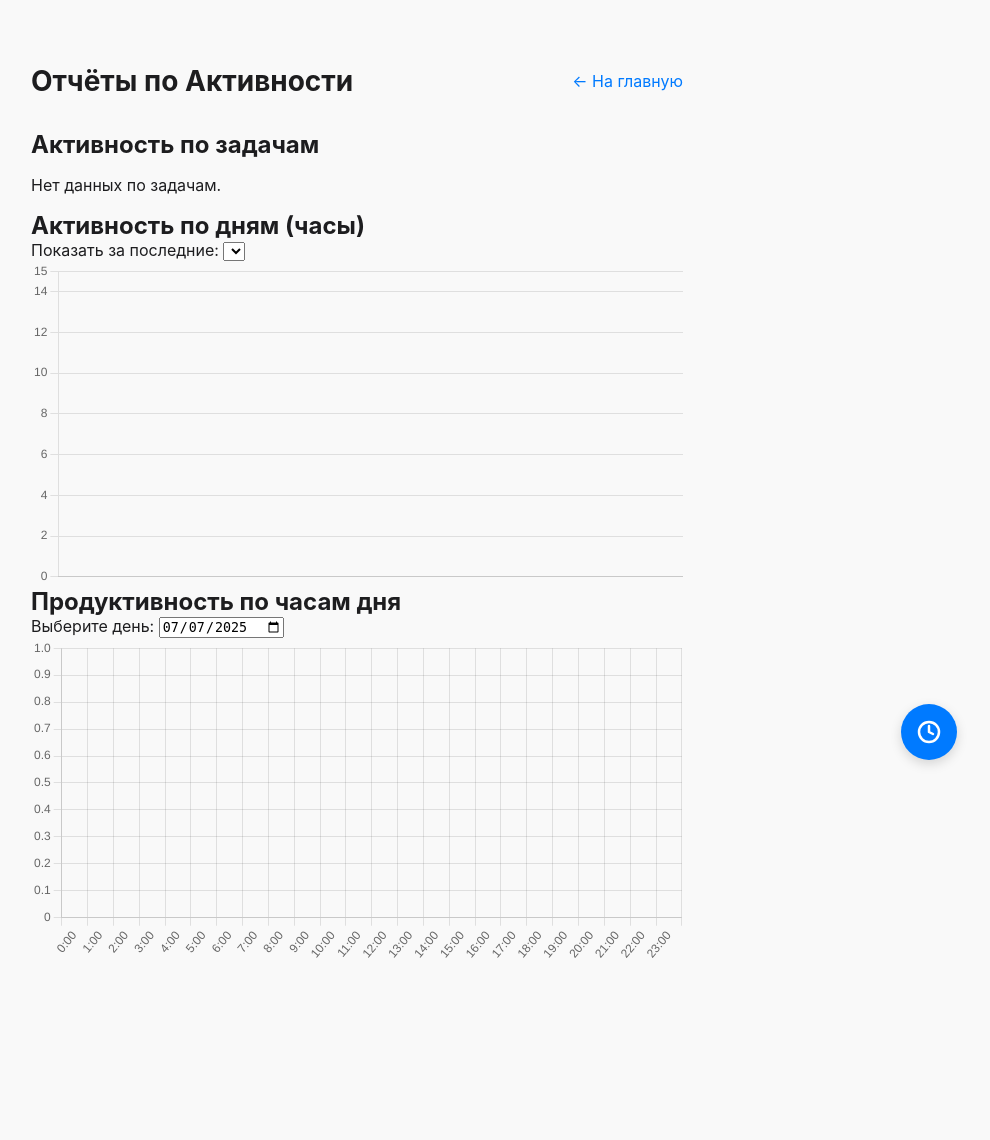
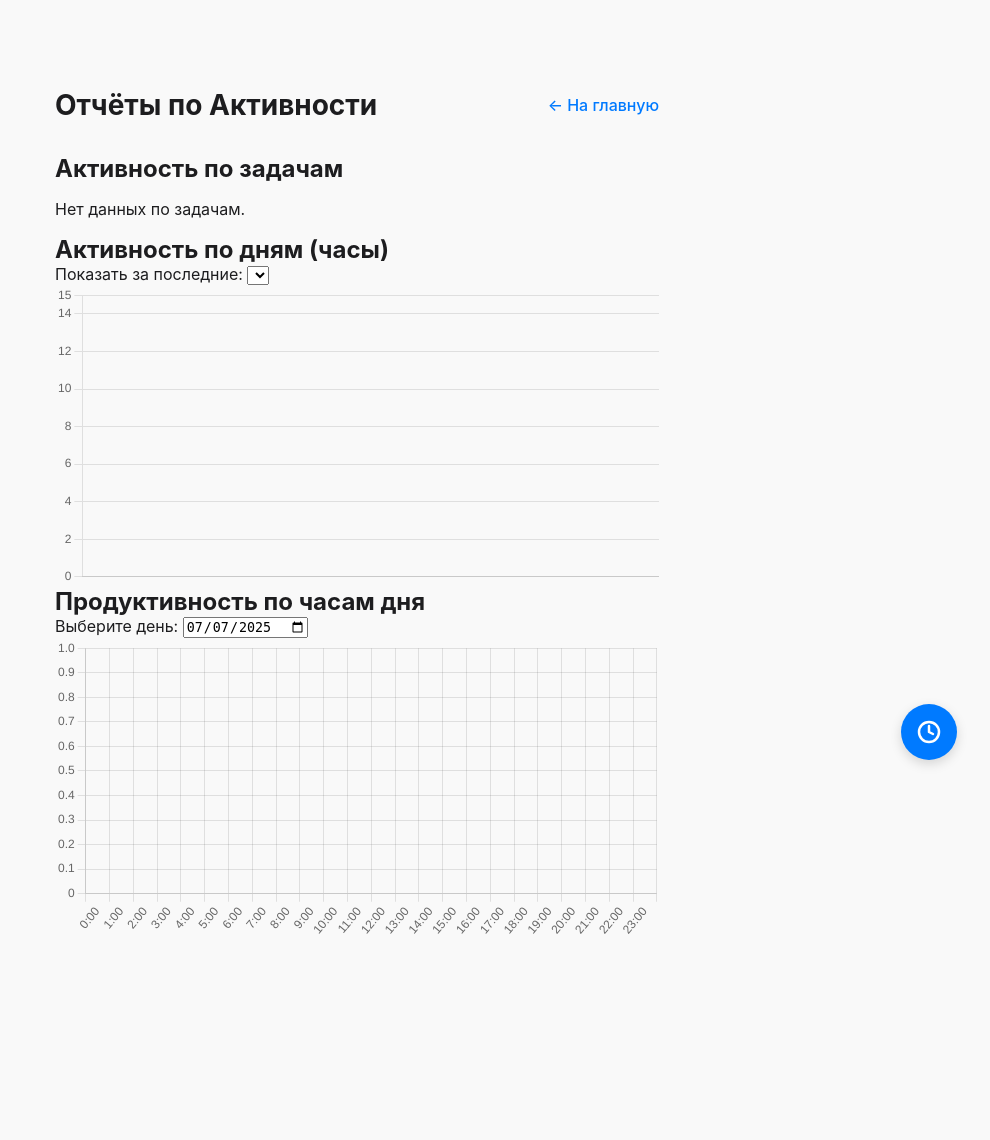
Before and after one commit to Timofejjj/AI_Health, a Flask app: page /dynamics/1 in a window 1280 px wide. Shown: the whole page, without its empty margins (283-1273 px from the left). Before the commit the page ends 958 px from the top, so only its background shows below. Run offline with Flask 3, Linux system fonts and the light colour scheme; data that the repository does not hold is empty.

Commit message:
Update dynamics.html

```diff
--- a/templates/dynamics.html
+++ b/templates/dynamics.html
@@ -1,11 +1,11 @@
 {% extends "base.html" %}
 {% block title %}Отчёты по Активности{% endblock %}
 {% block content %}
-<div class="dynamics-page" data-user-id="{{ user_id }}">
+<div class="dynamics-page main-content" data-user-id="{{ user_id }}">
 
     <header class="dashboard-header">
         <h1>Отчёты по Активности</h1>
-        <a href="{{ url_for('dashboard', user_id=user_id) }}" class="back-button">← На главную</a>
+        <a href="{{ url_for('dashboard', user_id=user_id) }}" class="link-button">← На главную</a>
     </header>
 
     <section class="stats-section">
```
